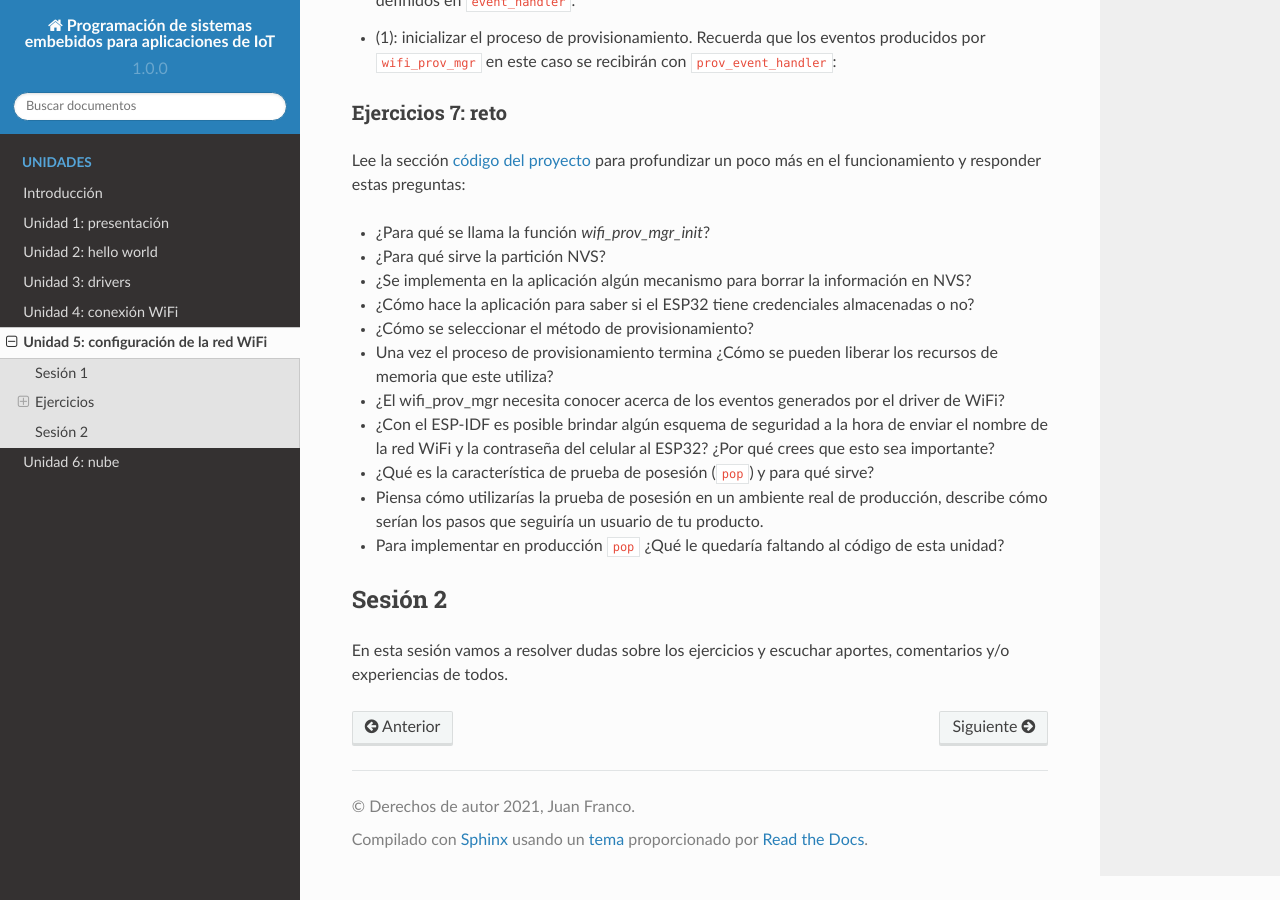
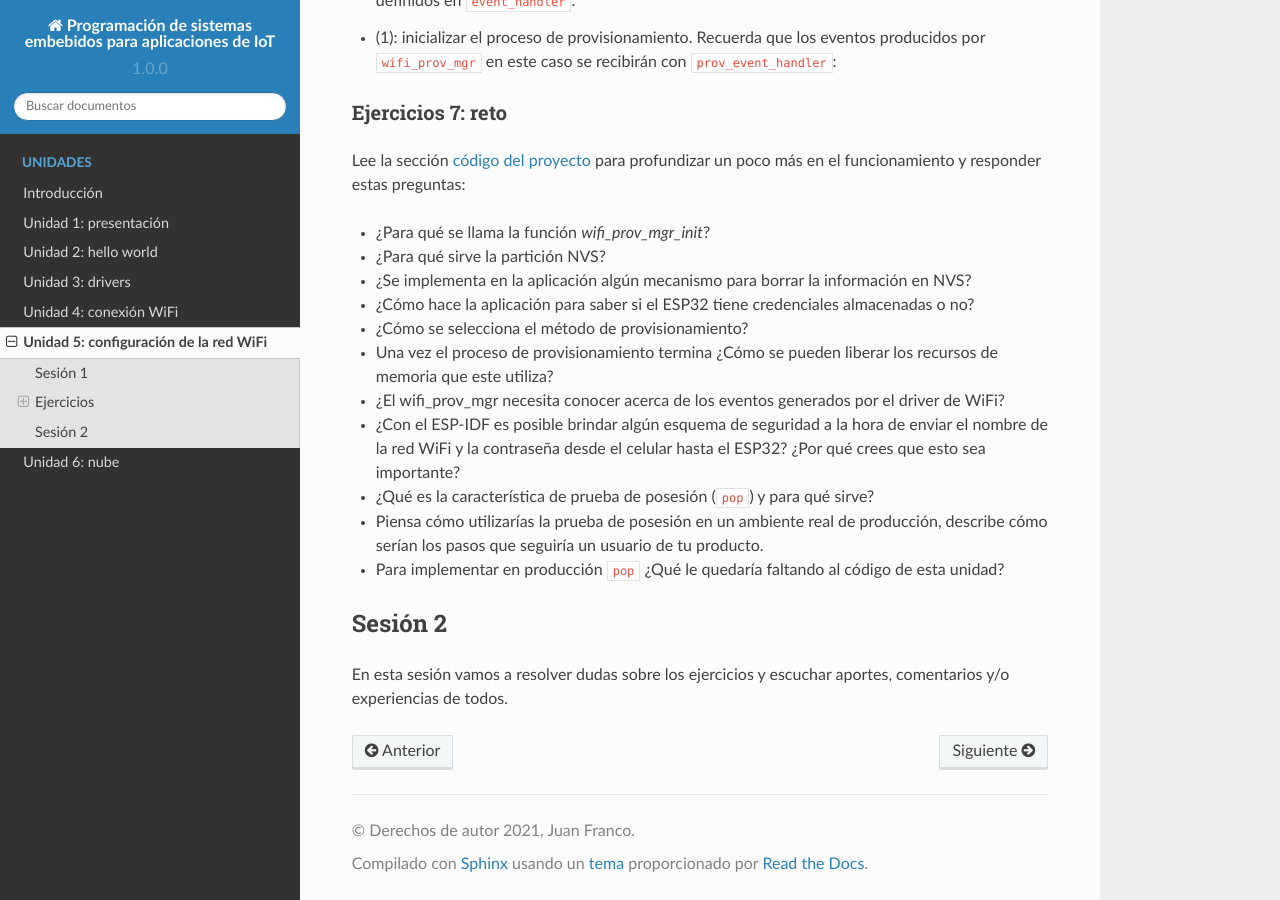
Before and after one commit to juanferfranco/espiot, a Sphinx documentation site: the page built from docs/_unidad5/unidad5.rst, in a window 1280 px wide and 900 px high, scrolled down 6106 px. Built offline with Sphinx 7.4.7 and the Read the Docs theme 2.0.0, drawn with Linux system fonts in a browser that asks for light colours.

Commit message:
Unit 5 minor fix

```diff
--- a/docs/_unidad5/unidad5.rst
+++ b/docs/_unidad5/unidad5.rst
@@ -339,13 +339,13 @@ para profundizar un poco más en el funcionamiento y responder estas preguntas:
 * ¿Se implementa en la aplicación algún mecanismo para borrar la información
   en NVS?
 * ¿Cómo hace la aplicación para saber si el ESP32 tiene credenciales almacenadas o no?
-* ¿Cómo se seleccionar el método de provisionamiento?
+* ¿Cómo se selecciona el método de provisionamiento?
 * Una vez el proceso de provisionamiento termina ¿Cómo se pueden liberar los recursos
   de memoria que este utiliza?
 * ¿El wifi_prov_mgr necesita conocer acerca de los eventos generados por el driver
   de WiFi?
 * ¿Con el ESP-IDF es posible brindar algún esquema de seguridad a la hora de enviar
-  el nombre de la red WiFi y la contraseña del celular al ESP32? ¿Por qué crees
+  el nombre de la red WiFi y la contraseña desde el celular hasta el ESP32? ¿Por qué crees
   que esto sea importante?
 * ¿Qué es la característica de prueba de posesión (``pop``) y para qué sirve?
 * Piensa cómo utilizarías la prueba de posesión en un ambiente real de producción, describe
```
